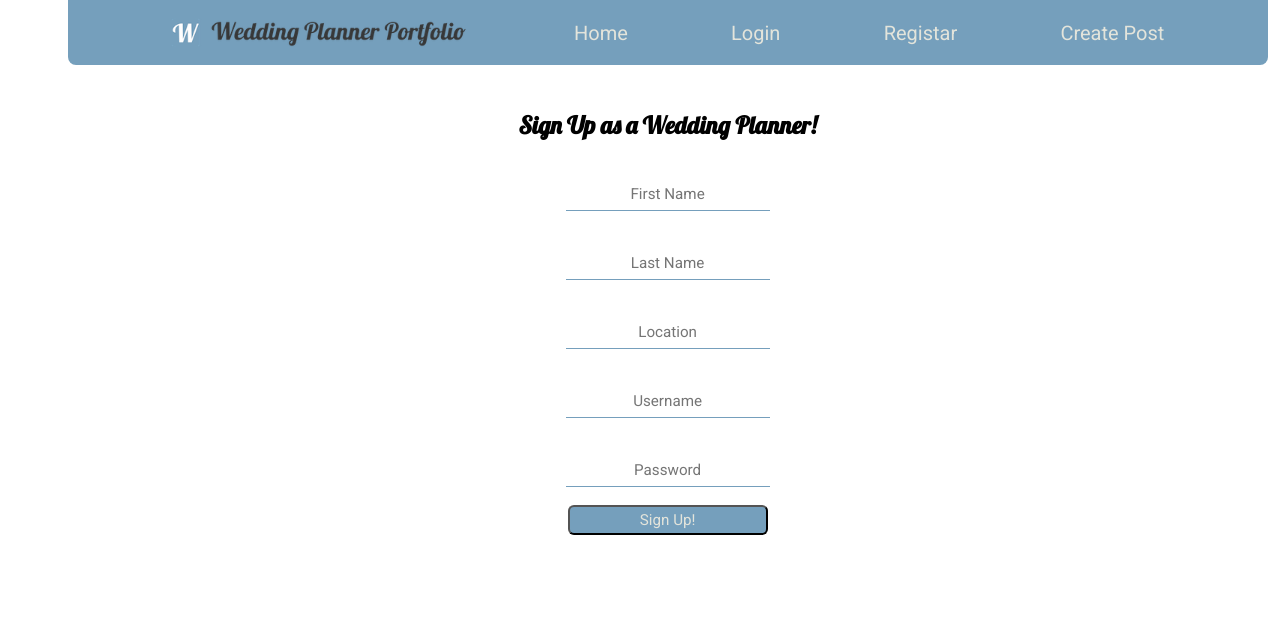
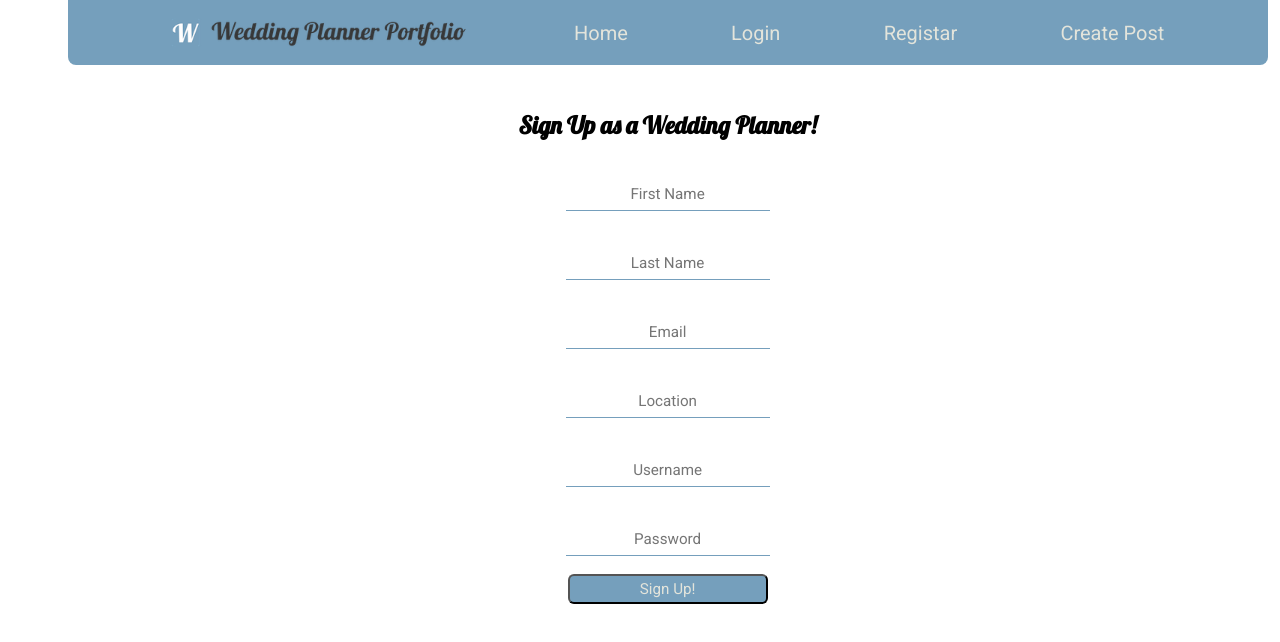
Before and after one commit to build-week-wedding-planner/FrontEnd, a React (Create React App) app in the folder wedding-app/: page /registar-form in a window 1280 px wide. Shown: the top 642 px of the page. Built offline with nearby package versions, Linux system fonts and the light colour scheme.

Commit message:
added email to registar form

```diff
--- a/wedding-app/src/components/RegistarForm.js
+++ b/wedding-app/src/components/RegistarForm.js
@@ -11,6 +11,7 @@ class RegistarForm extends React.Component {
             firstName: "",
             lastName: "",
             location: "",
+            email: "",
         }
     }
 
@@ -44,6 +45,13 @@ class RegistarForm extends React.Component {
                     />
                     <input
                         type="text"
+                        name="email"
+                        placeholder="Email"
+                        value={this.state.credentials.email}
+                        onChange={this.handleChange}
+                    />
+                    <input
+                        type="text"
                         name="location"
                         placeholder="Location"
                         value={this.state.credentials.location}
```
